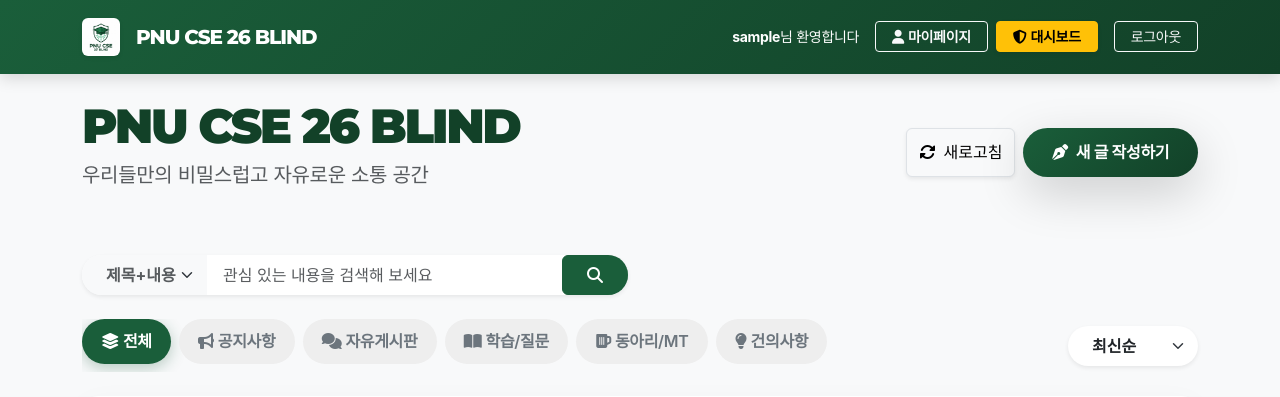
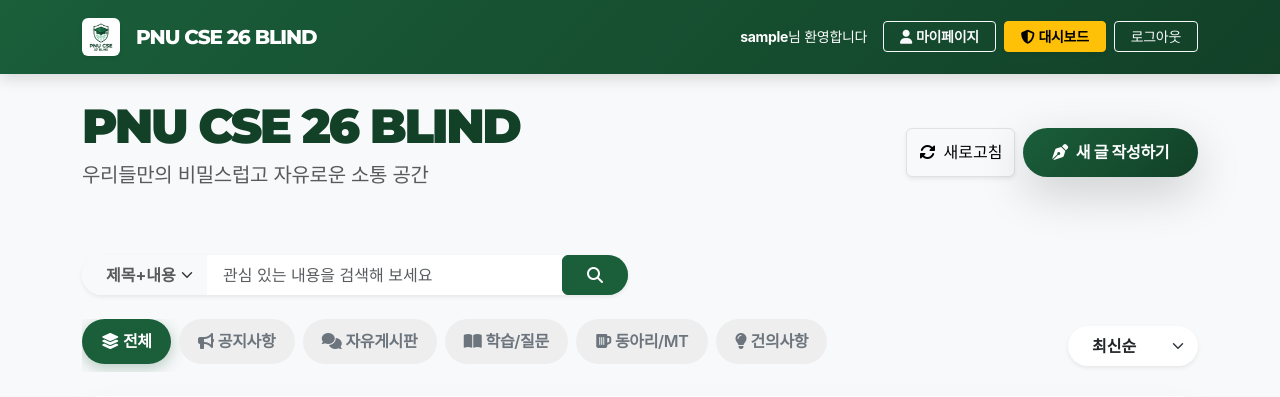
Before and after one commit to kangrobin0831-stack/PNU_CSE_26_blind, a Flask app: page / in a window 1280 px wide. Shown: the top 397 px of the page. Run offline with Flask 3, Linux system fonts and the light colour scheme; the visitor is signed in with stand-in values (Sample User, id 1); data that the repository does not hold is empty; some libraries are stand-ins or nearby versions; some web fonts are replaced.

Commit message:
네비게이션 바 관리자 메뉴 간격 균일화

```diff
--- a/templates/base.html
+++ b/templates/base.html
@@ -62,7 +62,7 @@
                             </a>
                         </li>
                         {% if session.get('is_admin') %}
-                        <li class="nav-item me-3">
+                        <li class="nav-item me-2">
                             <a href="{{ url_for('admin_dashboard') }}" class="btn btn-warning btn-sm fw-bold px-3 shadow-sm">
                                 <i class="fa-solid fa-shield-halved me-1"></i>대시보드
                             </a>
```
